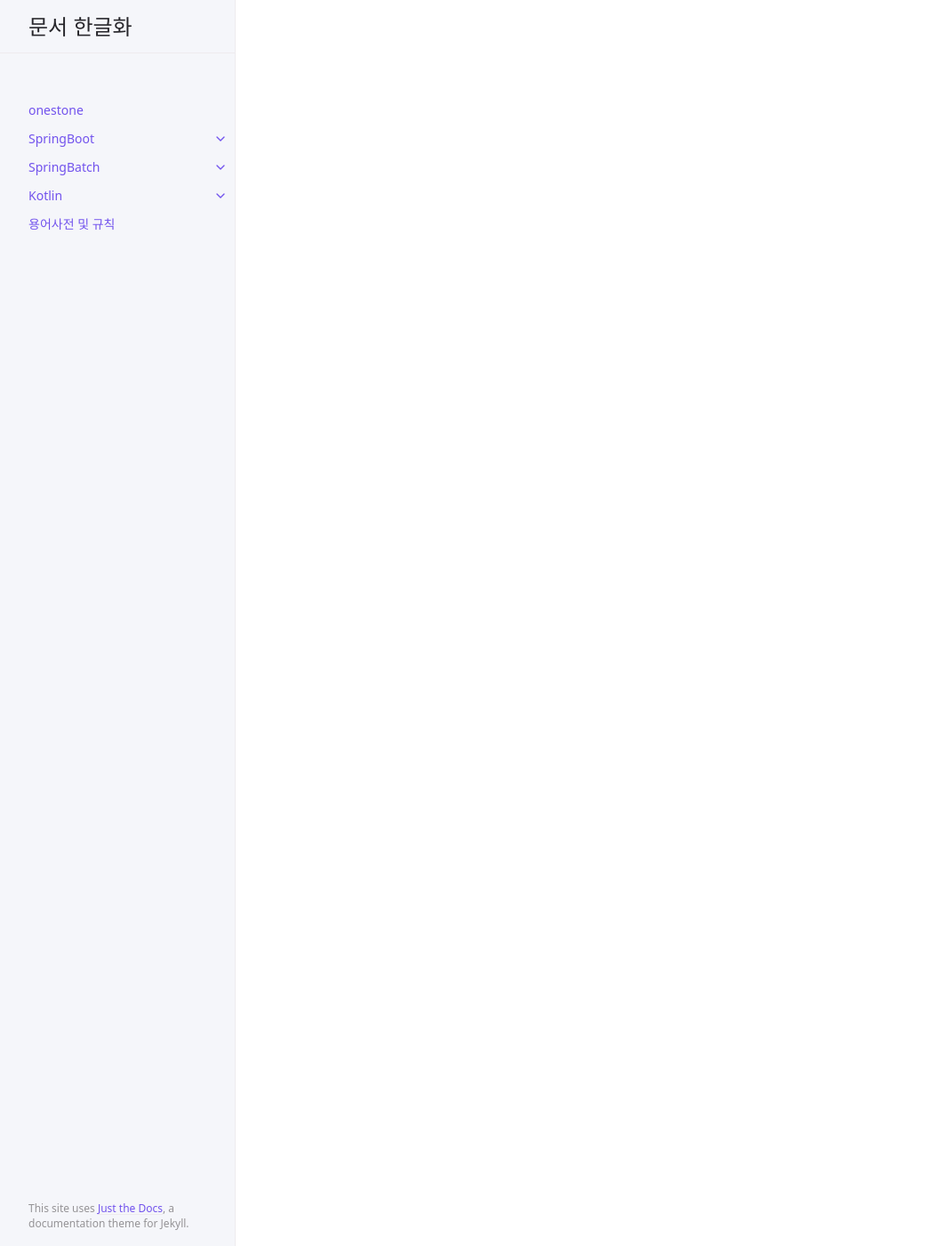
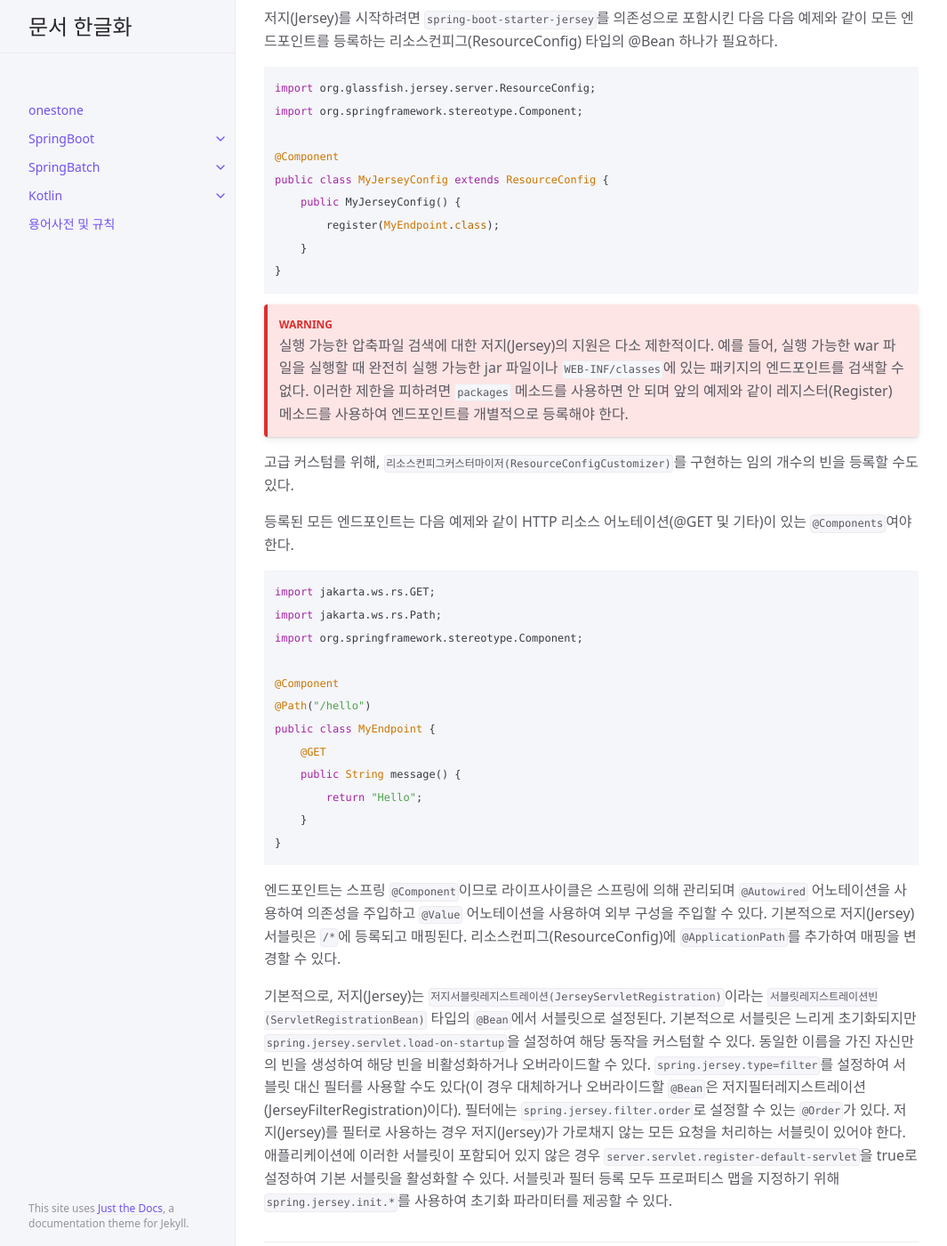
Before and after one commit to onestone9900/onestone9900.github.io, a Jekyll site: the page built from docs/spring_boot/3.1.1/spring_boot/8.developing_with_spring_boot.md, in a window 1280 px wide and 1400 px high, scrolled down 22989 px. Shown: the whole window at 89% size, without its empty margins (107-1172 px from the left). Built offline with Jekyll 4.4.1, drawn with Linux system fonts in a browser that asks for light colours; some of the changed text lies outside the part shown.

Commit message:
docs: spring boot - 8.1.2.

````diff
--- a/docs/spring_boot/3.1.1/spring_boot/8.developing_with_spring_boot.md
+++ b/docs/spring_boot/3.1.1/spring_boot/8.developing_with_spring_boot.md
@@ -16,12 +16,12 @@ nav_order: 8
             스태틱 컨텐트(Static Content)
             웰컴 페이지(Welcome Page)
             커스텀 파비콘(Custom Favicon)
-            패스 매칭 앤 컨텐트 네고시에이션(Path Matching and Content Negotiation)
+            패스 매칭 앤 컨텐트 협상(Path Matching and Content Negotiation)
             컨피규러블웹바인딩이니셜라이저(ConfigurableWebBindingInitializer)
             템플릿 엔진(Template Engines)
             에러 핸들링(Error Handling)
             CORS 지원(CORS Support)
-        - 8.1.2. JAX-RS and Jersey
+        - 8.1.2. JAX-RS 및 저지(JAX-RS and Jersey)
         - 8.1.3. Embedded Servlet Container Support
             Servlets, Filters, and Listeners
             Servlet Context Initialization
@@ -863,5 +863,48 @@ class MyCorsConfiguration {
         }
     }
 }
+```
 
+
+### 8.1.2. JAX-RS 및 저지(JAX-RS and Jersey)
+REST 엔드포인트에 JAX-RS 프로그래밍 모델을 선호하는 경우 스프링 MVC 대신 사용 가능한 구현 중 하나를 사용할 수 있다. [저지(Jersey)](https://jersey.github.io/) 및 [아파치 CXF](https://cxf.apache.org/)는 기본적으로 매우 잘 작동한다. CXF를 사용하려면 애플리케이션 컨텍스트에서 서블릿이나 필터를 `@Bean`으로 등록해야 한다. 저지(Jersey)에는 일부 스프링 지원이 있으므로 스타터와 함께 스프링 부트에서 자동 구성 지원도 제공한다.
+
+저지(Jersey)를 시작하려면 `spring-boot-starter-jersey`를 의존성으로 포함시킨 다음 다음 예제와 같이 모든 엔드포인트를 등록하는 리소스컨피그(ResourceConfig) 타입의 @Bean 하나가 필요하다.
+
+```java
+import org.glassfish.jersey.server.ResourceConfig;
+import org.springframework.stereotype.Component;
+
+@Component
+public class MyJerseyConfig extends ResourceConfig {
+    public MyJerseyConfig() {
+        register(MyEndpoint.class);
+    }
+}
 ```
+
+{: .warning}
+>실행 가능한 압축파일 검색에 대한 저지(Jersey)의 지원은 다소 제한적이다. 예를 들어, 실행 가능한 war 파일을 실행할 때 완전히 실행 가능한 jar 파일이나 `WEB-INF/classes`에 있는 패키지의 엔드포인트를 검색할 수 없다. 이러한 제한을 피하려면 `packages` 메소드를 사용하면 안 되며 앞의 예제와 같이 레지스터(Register) 메소드를 사용하여 엔드포인트를 개별적으로 등록해야 한다.
+
+고급 커스텀를 위해, `리소스컨피그커스터마이저(ResourceConfigCustomizer)`를 구현하는 임의 개수의 빈을 등록할 수도 있다.
+
+등록된 모든 엔드포인트는 다음 예제와 같이 HTTP 리소스 어노테이션(@GET 및 기타)이 있는 `@Components`여야 한다.
+
+```java
+import jakarta.ws.rs.GET;
+import jakarta.ws.rs.Path;
+import org.springframework.stereotype.Component;
+
+@Component
+@Path("/hello")
+public class MyEndpoint {
+    @GET
+    public String message() {
+        return "Hello";
+    }
+}
+```
+
+엔드포인트는 스프링 `@Component`이므로 라이프사이클은 스프링에 의해 관리되며 `@Autowired` 어노테이션을 사용하여 의존성을 주입하고 `@Value` 어노테이션을 사용하여 외부 구성을 주입할 수 있다. 기본적으로 저지(Jersey) 서블릿은 `/*`에 등록되고 매핑된다. 리소스컨피그(ResourceConfig)에 `@ApplicationPath`를 추가하여 매핑을 변경할 수 있다.
+
+기본적으로, 저지(Jersey)는 `저지서블릿레지스트레이션(JerseyServletRegistration)`이라는 `서블릿레지스트레이션빈(ServletRegistrationBean)` 타입의 `@Bean`에서 서블릿으로 설정된다. 기본적으로 서블릿은 느리게 초기화되지만 `spring.jersey.servlet.load-on-startup`을 설정하여 해당 동작을 커스텀할 수 있다. 동일한 이름을 가진 자신만의 빈을 생성하여 해당 빈을 비활성화하거나 오버라이드할 수 있다. `spring.jersey.type=filter`를 설정하여 서블릿 대신 필터를 사용할 수도 있다(이 경우 대체하거나 오버라이드할 `@Bean`은 저지필터레지스트레이션(JerseyFilterRegistration)이다). 필터에는 `spring.jersey.filter.order`로 설정할 수 있는 `@Order`가 있다. 저지(Jersey)를 필터로 사용하는 경우 저지(Jersey)가 가로채지 않는 모든 요청을 처리하는 서블릿이 있어야 한다. 애플리케이션에 이러한 서블릿이 포함되어 있지 않은 경우 `server.servlet.register-default-servlet`을 true로 설정하여 기본 서블릿을 활성화할 수 있다. 서블릿과 필터 등록 모두 프로퍼티스 맵을 지정하기 위해 `spring.jersey.init.*`를 사용하여 초기화 파라미터를 제공할 수 있다.
````
